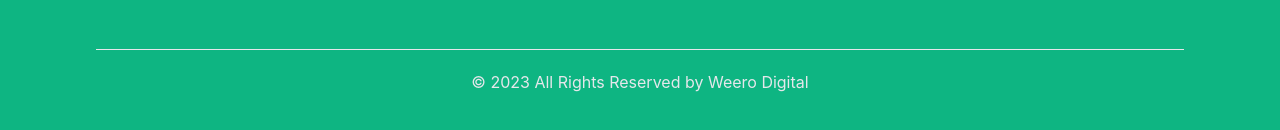
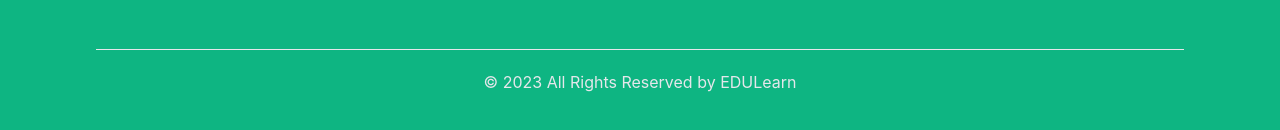
Before and after one commit to MDSadid-git/Edu-Learn, a React (Vite) app: page / in a window 1280 px wide. Shown: the part 4483-4613 px from the top of the page. Built offline with nearby package versions, Linux system fonts and the light colour scheme.

Commit message:
Sadid/ Footer area fully done

```diff
--- a/src/Components/Share/Footer/Footer.jsx
+++ b/src/Components/Share/Footer/Footer.jsx
@@ -96,7 +96,7 @@ const Footer = () => {
         </div>
         <hr className="mt-10" />
         <p className="mt-5 text-center">
-          &copy; 2023 All Rights Reserved by Weero Digital
+          &copy; 2023 All Rights Reserved by EDULearn
         </p>
       </div>
     </div>
```
